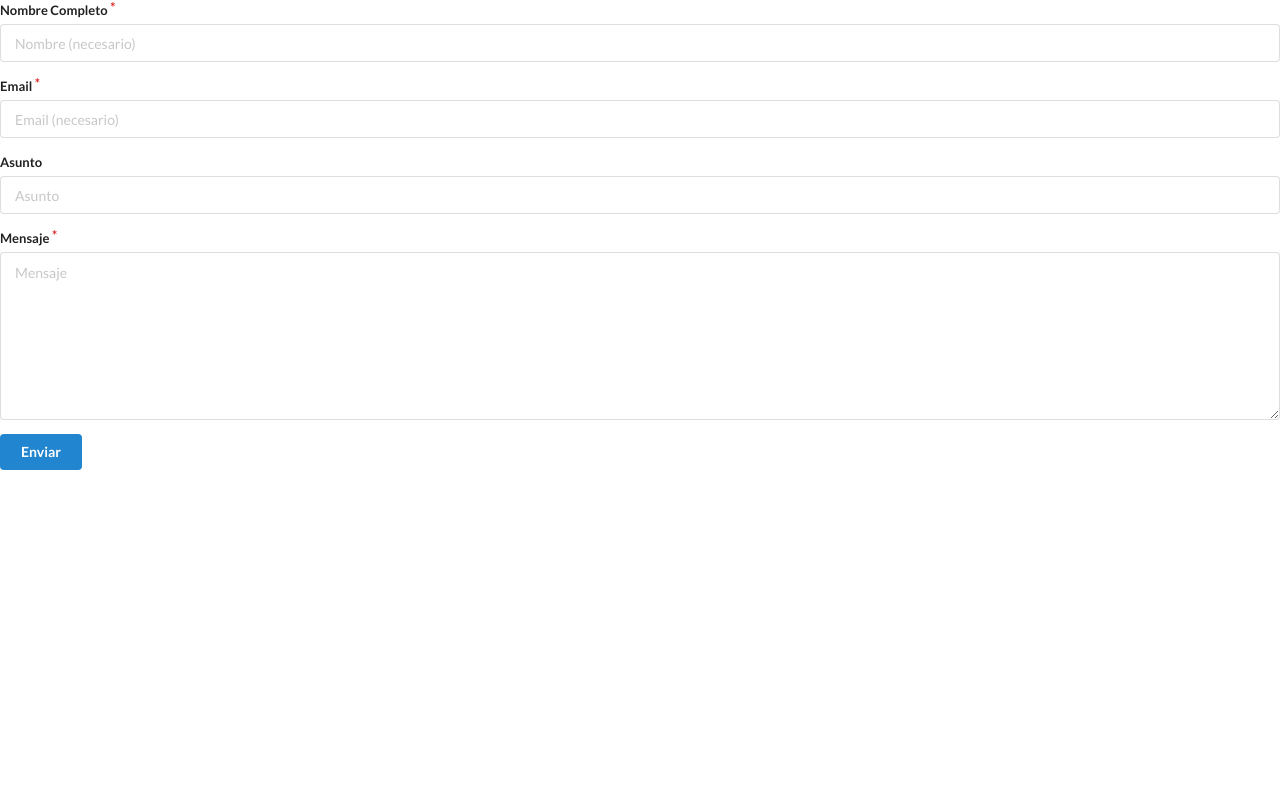
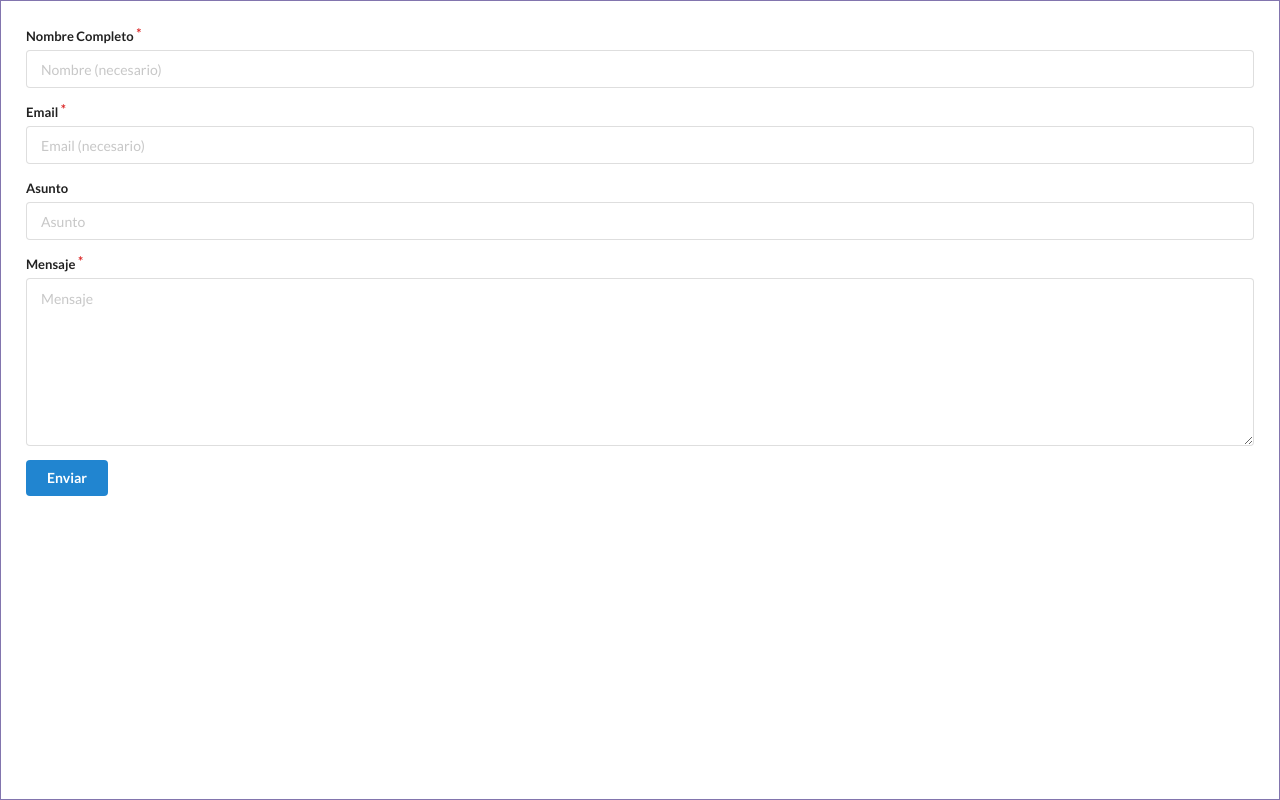
Before and after one commit to EnjambreBit/mailer-form, a website: page public/index.html in a window 1280 px wide. Drawn offline with nearby package versions, Linux system fonts and the light colour scheme.

Commit message:
Estilos básicos del form

```diff
--- a/public/sd-style.css
+++ b/public/sd-style.css
@@ -1,3 +1,8 @@
 body {
   background-color: rgba(255,255,255,0.65);
+  border: 1px solid #8275ae;
 }
+
+.ui.form {
+  padding: 25px;
+}
```
